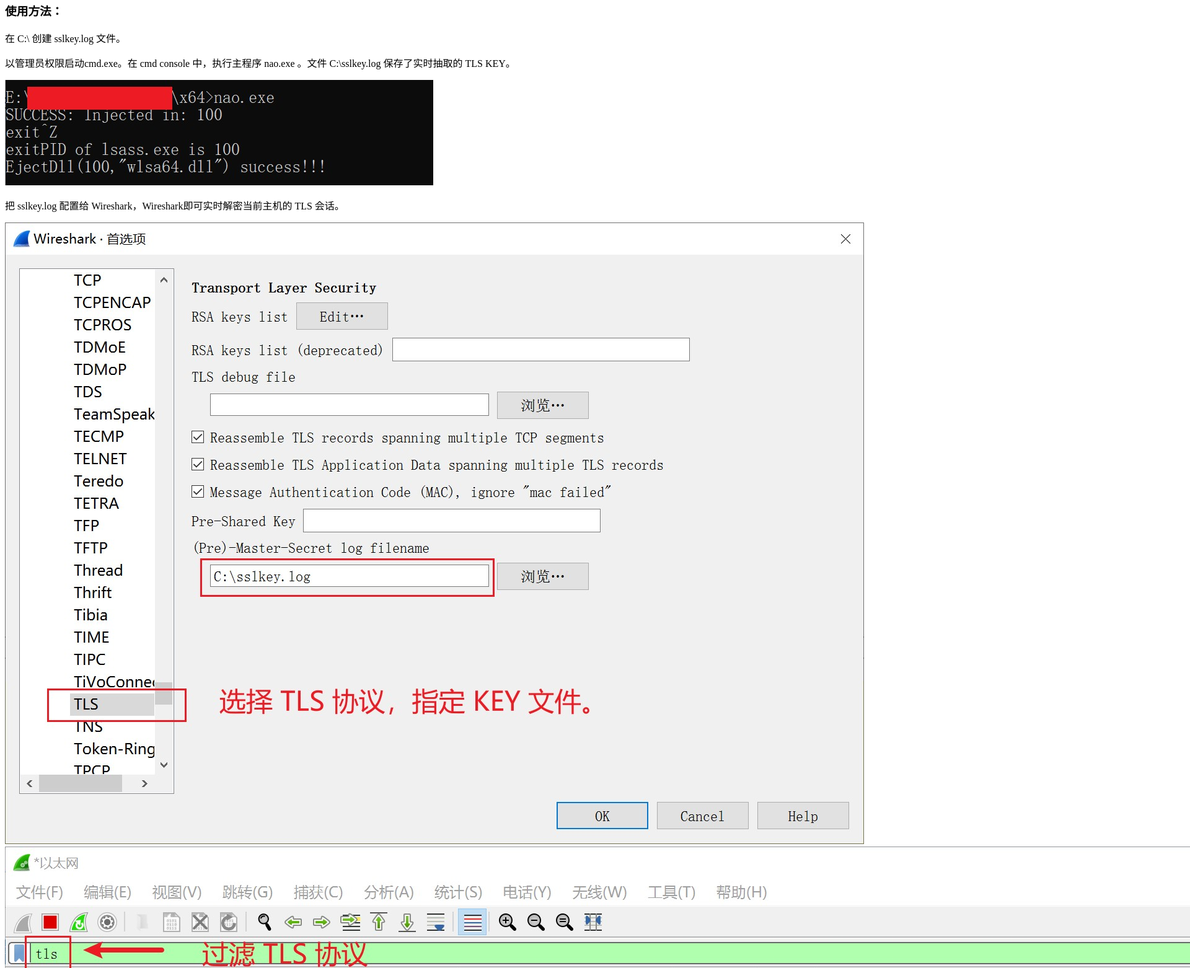
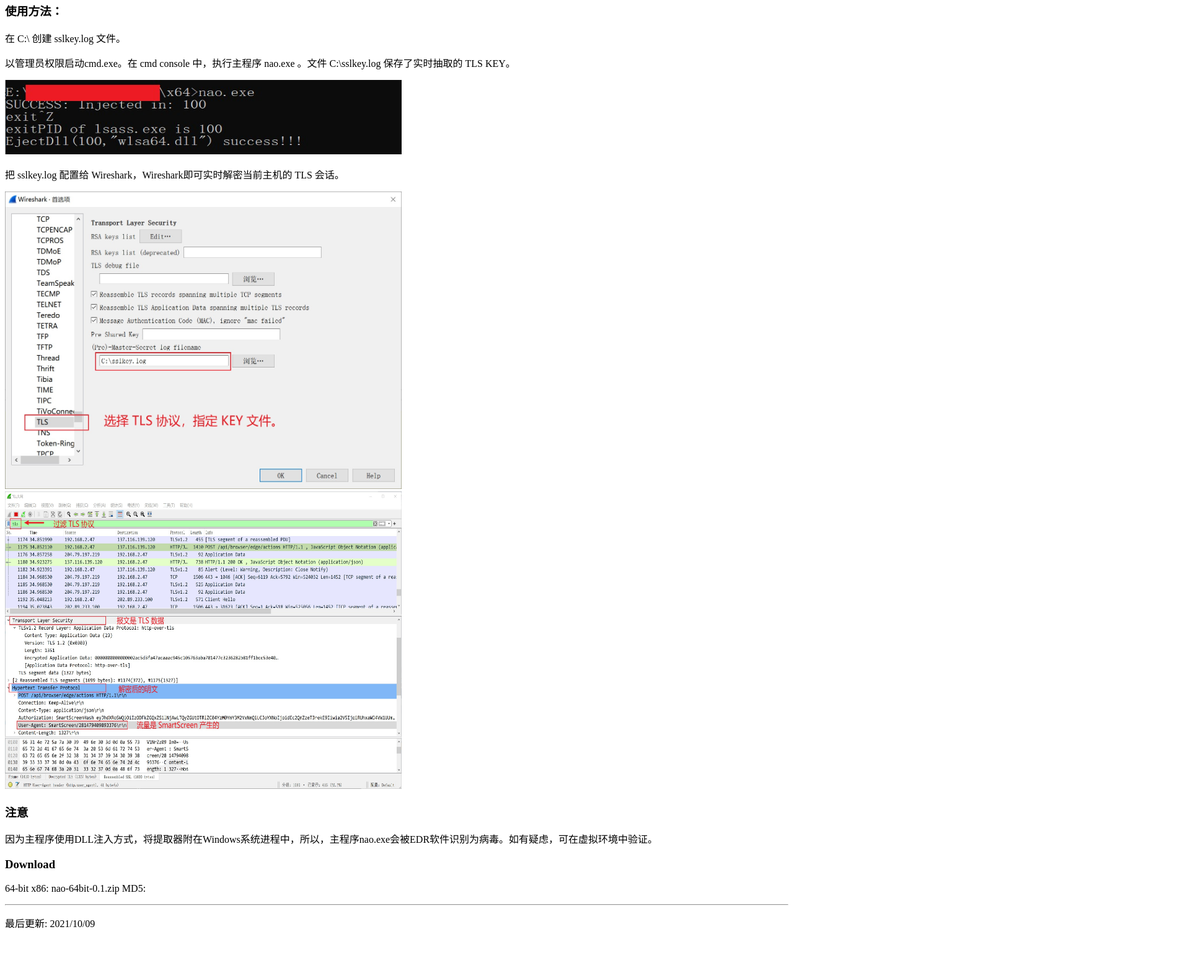
Before and after one commit to xfygx/xfygx, a plain HTML site: page index.html in a window 1280 px wide. Shown: the part 174-1736 px from the top of the page at 62% size, 1920 px wide, since content can reach past the window. After the commit the page ends 1691 px from the top, so only its background shows below. Drawn offline with Linux system fonts and the light colour scheme.

Commit message:
adjust img w/h

```diff
--- a/index.html
+++ b/index.html
@@ -8,10 +8,10 @@
 <h3>使用方法：</h3>
   <p>在 C:\ 创建 sslkey.log 文件。</p>
   <p>以管理员权限启动cmd.exe。在 cmd console 中，执行主程序 nao.exe 。文件 C:\sslkey.log 保存了实时抽取的 TLS KEY。</p>
-  <img src="cmd_line.jpg" />
+  <img src="cmd_line.jpg" width="640" height="120" />
   <p>把 sslkey.log 配置给 Wireshark，Wireshark即可实时解密当前主机的 TLS 会话。</p>
-  <img src="wireshark_set_keyfile.jpg" />
-  <img src="wireshark_capture_decrypt.jpg" />
+  <img src="wireshark_set_keyfile.jpg" width="640" height="480" />
+  <img src="wireshark_capture_decrypt.jpg" width="640" height="480" />
 <h3>注意</h3>
   <p>因为主程序使用DLL注入方式，将提取器附在Windows系统进程中，所以，主程序nao.exe会被EDR软件识别为病毒。如有疑虑，可在虚拟环境中验证。</p>
 <h3>Download</h3>
```
